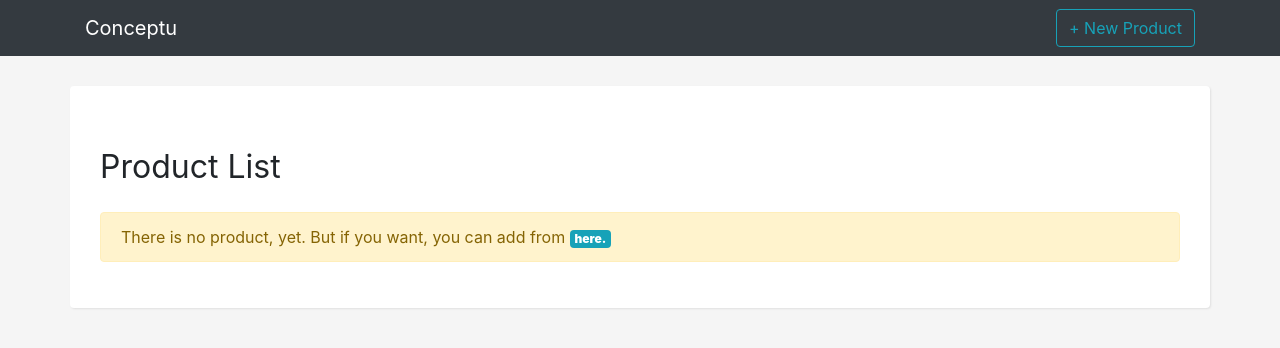
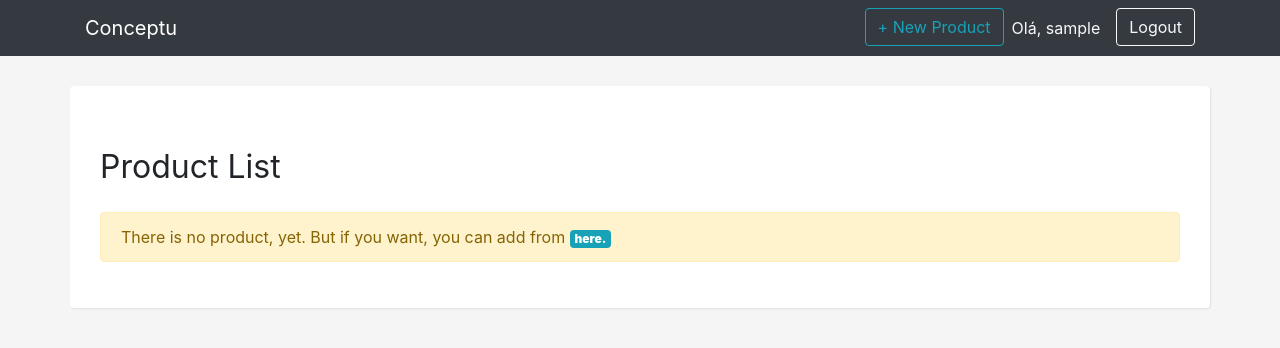
Before and after one commit to digenaldo/django-crud-example, a Django app: page / in a window 1280 px wide. Shown: the top 348 px of the page. Run offline with Django 3.2, Linux system fonts and the light colour scheme; the visitor is signed in with stand-in values (Sample User, id 1); data that the repository does not hold is empty; some libraries are stand-ins or nearby versions.

Commit message:
feat: add login/logout links to navigation bar

```diff
--- a/products/templates/products/base.html
+++ b/products/templates/products/base.html
@@ -19,9 +19,21 @@
         </button>
         <div class="collapse navbar-collapse" id="navbarResponsive">
           <ul class="navbar-nav ml-auto">
-            <li class="nav-item">
+            {% if user.is_authenticated %}
+            <li class="nav-item mr-2">
               <a class="btn btn-outline-info btn-md" href="{% url 'product_new' %}">+ New Product</a>
             </li>
+            <li class="nav-item">
+              <span class="navbar-text text-light mr-3">Olá, {{ user.username }}</span>
+            </li>
+            <li class="nav-item">
+              <a class="btn btn-outline-light btn-md" href="{% url 'logout' %}">Logout</a>
+            </li>
+            {% else %}
+            <li class="nav-item">
+              <a class="btn btn-outline-light btn-md" href="{% url 'login' %}">Login</a>
+            </li>
+            {% endif %}
           </ul>
         </div>
       </div>
@@ -39,3 +51,4 @@
     <script src="{% static 'js/bootstrap.min.js' %}"></script>
   </body>
 </html>
+</html>
```
